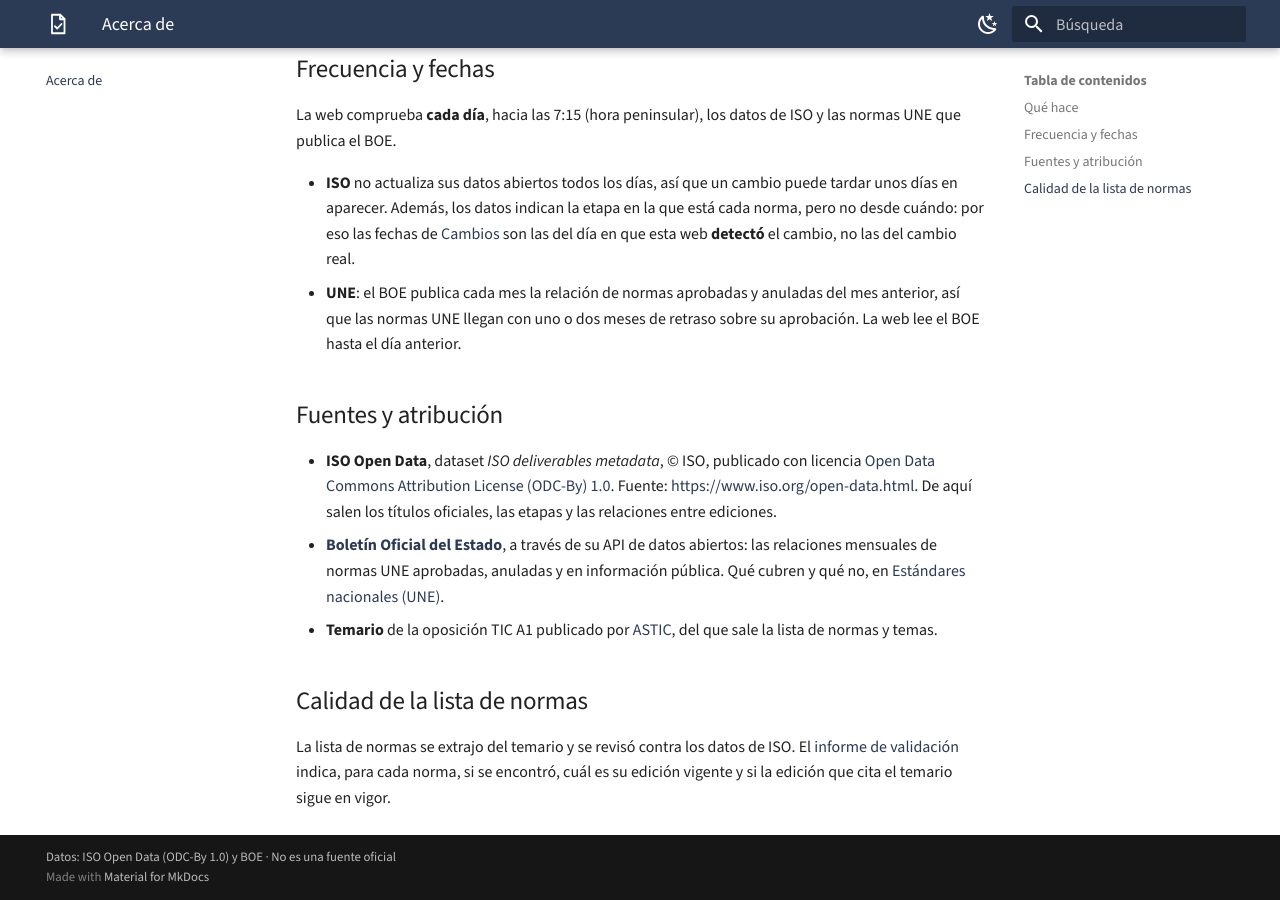
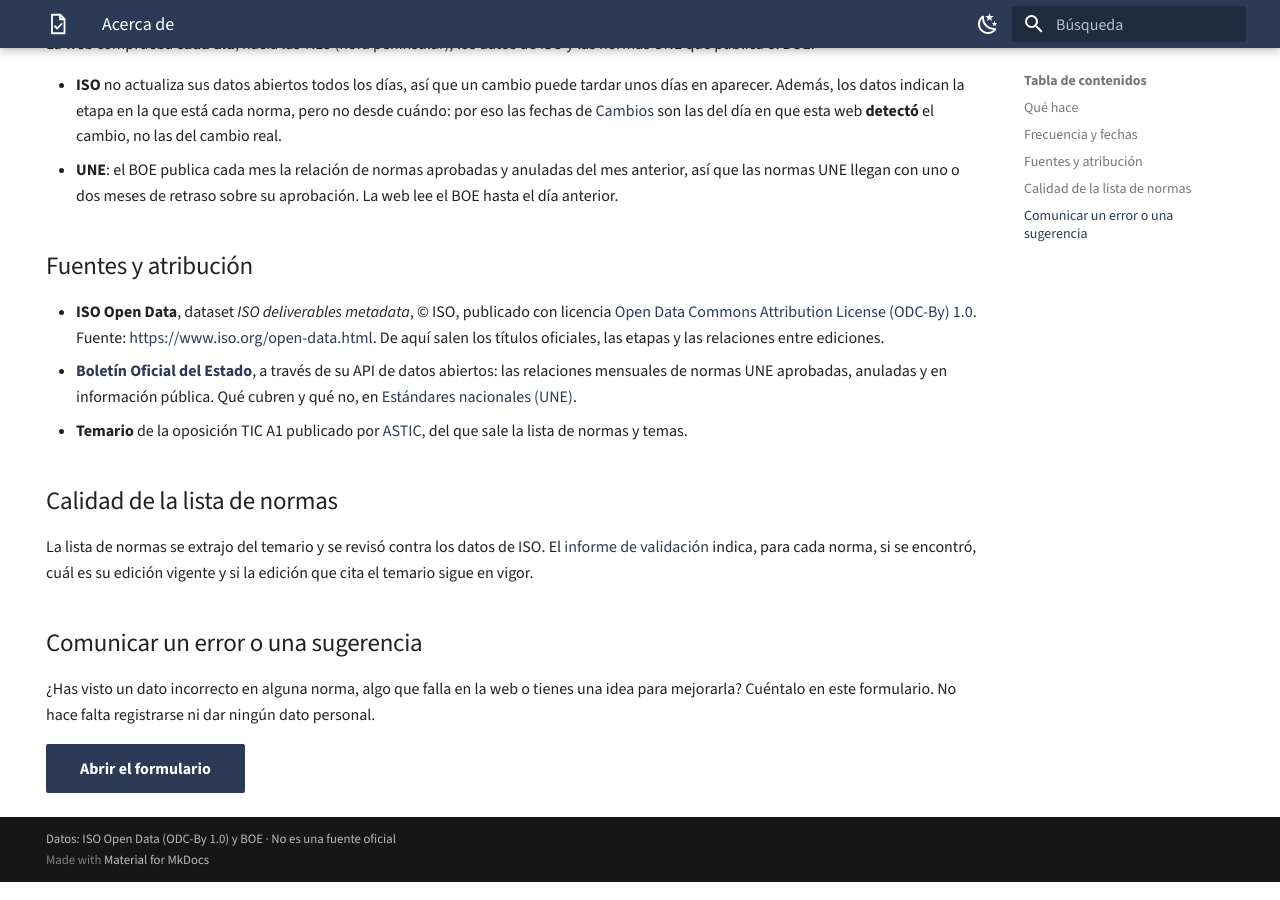
Before and after one commit to reddrex/ISO_Alert, an MkDocs documentation site: the page built from docs/acerca.md, in a window 1280 px wide and 900 px high, scrolled down 669 px. Built offline with MkDocs 1.6.1 and Material for MkDocs 9.7.7, drawn with Linux system fonts in a browser that asks for light colours; comment, search, counter and statistics services are not loaded.

Commit message:
Acerca de: formulario para comunicar errores y sugerencias
Co-Authored-By: Claude Opus 5.5 <noreply@anthropic.com>

```diff
--- a/docs/acerca.md
+++ b/docs/acerca.md
@@ -27,3 +33,9 @@ La web comprueba **cada día**, hacia las 7:15 (hora peninsular), los datos de I
 ## Calidad de la lista de normas
 
 La lista de normas se extrajo del temario y se revisó contra los datos de ISO. El [informe de validación](validacion.md) indica, para cada norma, si se encontró, cuál es su edición vigente y si la edición que cita el temario sigue en vigor.
+
+## Comunicar un error o una sugerencia
+
+¿Has visto un dato incorrecto en alguna norma, algo que falla en la web o tienes una idea para mejorarla? Cuéntalo en este formulario. No hace falta registrarse ni dar ningún dato personal.
+
+[Abrir el formulario](https://docs.google.com/forms/d/e/1FAIpQLSe1HzgumdFSYUKNSPRk5YVvtMLgxSKNDfdRz1egnbz8g56Yow/viewform){ .md-button .md-button--primary target="_blank" rel="noopener" }
```
Also changed, not shown: other parts of docs/acerca.md (+6 -0 lines).
